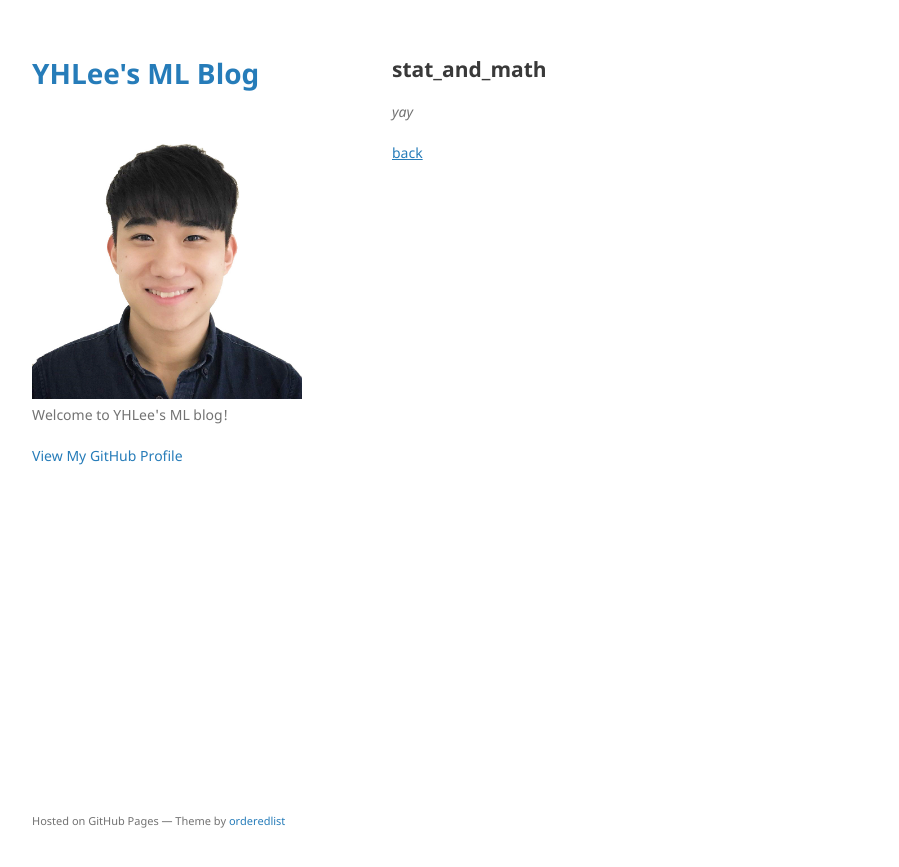
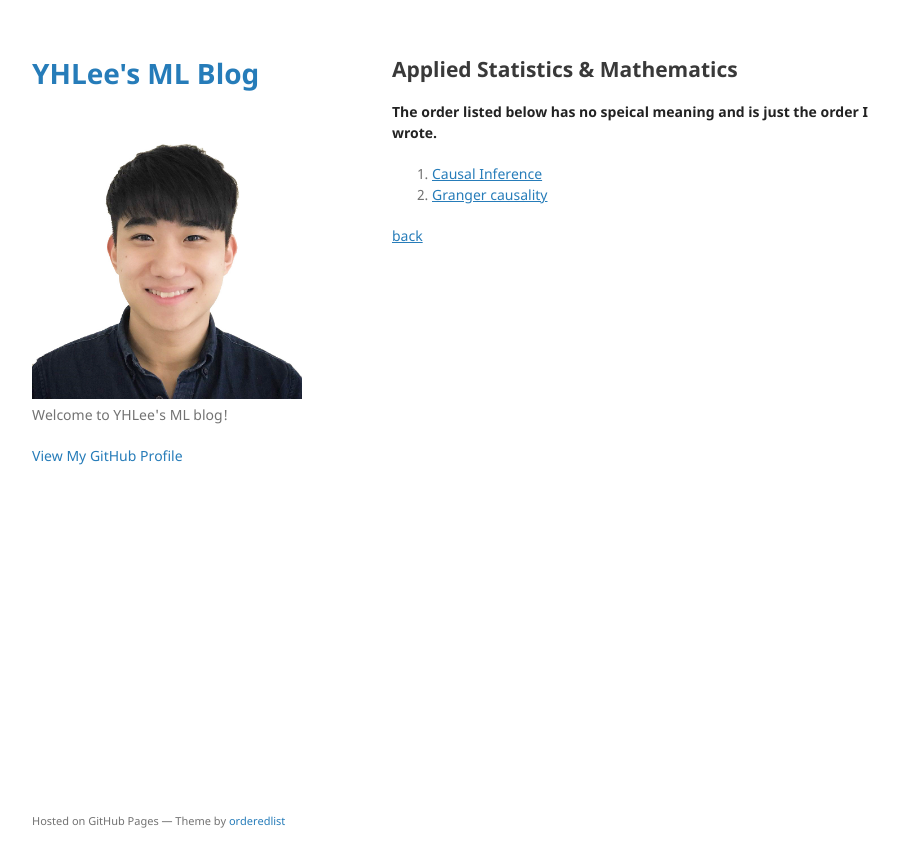
Before and after one commit to Gabe-YHLee/Gabe-YHLee.github.io, a Jekyll site: the page built from stat_and_math.md, in a window 1280 px wide. Shown: the top 867 px of the page, without its empty margins (178-1077 px from the left). Built offline with Jekyll 4.4.1, drawn with Linux system fonts in a browser that asks for light colours; our own code applies the rules of GitHub Pages for plain Markdown files.

Commit message:
causaility added

```diff
--- a/stat_and_math.md
+++ b/stat_and_math.md
@@ -2,8 +2,11 @@
 layout: default
 ---
 
-## stat_and_math
+## Applied Statistics & Mathematics
 
-_yay_
+**The order listed below has no speical meaning and is just the order I wrote.**
+
+1. [<u>Causal Inference</u>](./Applied_stat_math/causal_inference/causal_inference.md)
+2. [<u>Granger causality</u>](./Applied_stat_math/granger_causality/granger_causality.md)
 
 [<u>back</u>](./index.md)
```
Also changed, not shown: Applied_stat_math/causal_inference/causal_inference.md (added, +23 -0 lines), Applied_stat_math/granger_causality/granger_causality.md (added, +22 -0 lines).
